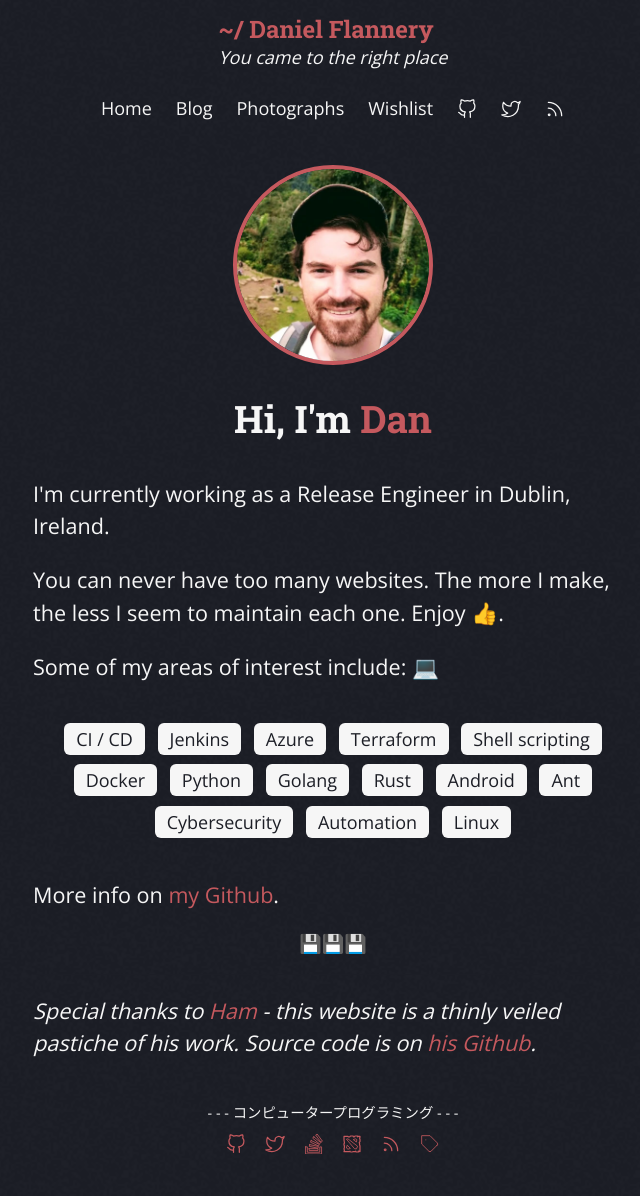
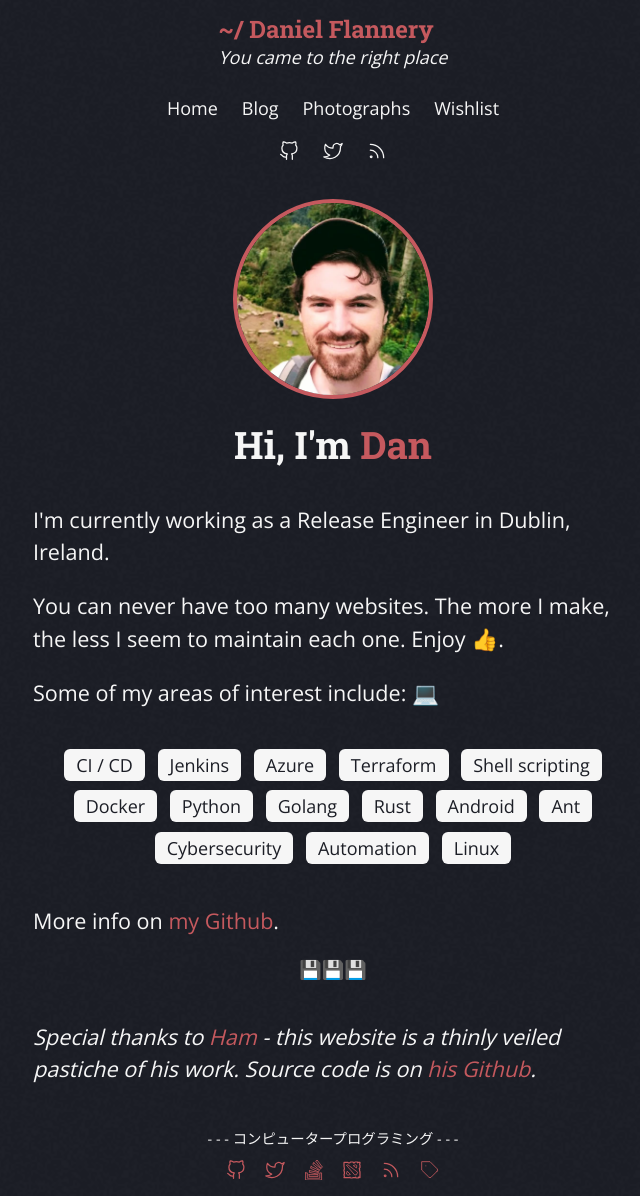
Before and after one commit to ragebflame/ragebflame.github.io, a Jekyll site: the page built from index.html, in a window 1280 px wide. Shown: the whole page, without its empty margins (307-947 px from the left). Built offline with Jekyll 4.4.1, drawn with Linux system fonts in a browser that asks for light colours; before the commit the page ends 1170 px from its top, so only the background shows below that.

Commit message:
Reformatted nav bar

```diff
--- a/_layouts/default.html
+++ b/_layouts/default.html
@@ -70,11 +70,14 @@
         </a>
       </div>
       <nav role="navigation">
+        <span>
           <ul>
             <li><a href="/">Home</a></li>
             <li><a href="/blog">Blog</a></li>
             <li><a href="/photographs">Photographs</a></li>
             <li><a href="/wishlist">Wishlist</a></li>
+          </ul>
+          <ul>
             <li class="nav-icon">
               <a href="https://github.com/ragebflame"
                 >{% include icon.html icon="github" %}</a
@@ -89,6 +92,7 @@
               <a href="/feed.xml">{% include icon.html icon="rss" %}</a>
             </li>
           </ul>
+        </span>
       </nav>
     </header>
 
--- a/assets/css/main.css
+++ b/assets/css/main.css
@@ -335,7 +335,7 @@ th {
 
 #home .image img,
 #about .image img {
-  margin: 32px 0;
+  margin: 24px 0;
   height: 200px;
   width: 200px;
   border: 4px solid var(--accent);
```
Lines whose indentation alone changed are shown as unchanged.
